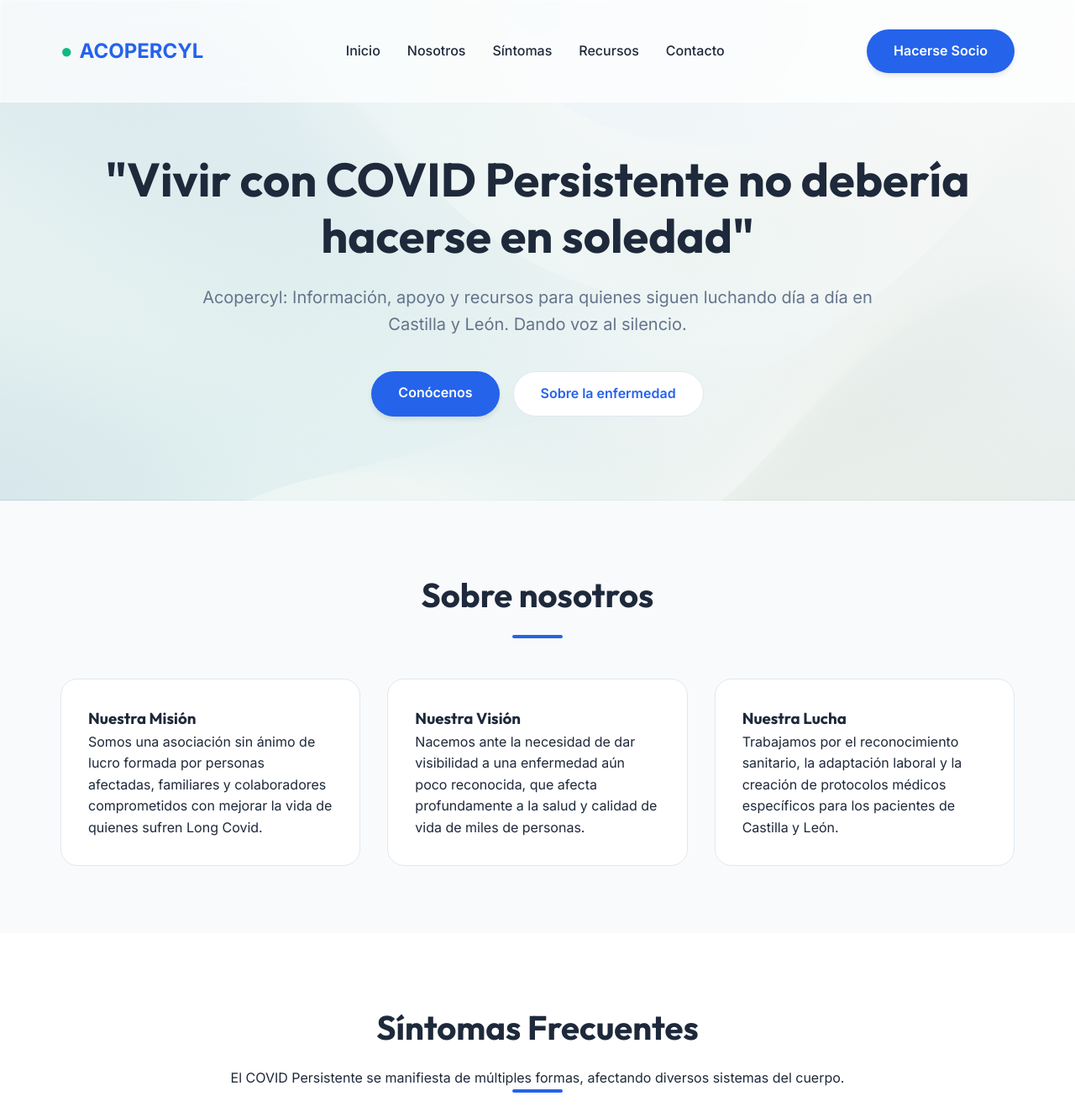
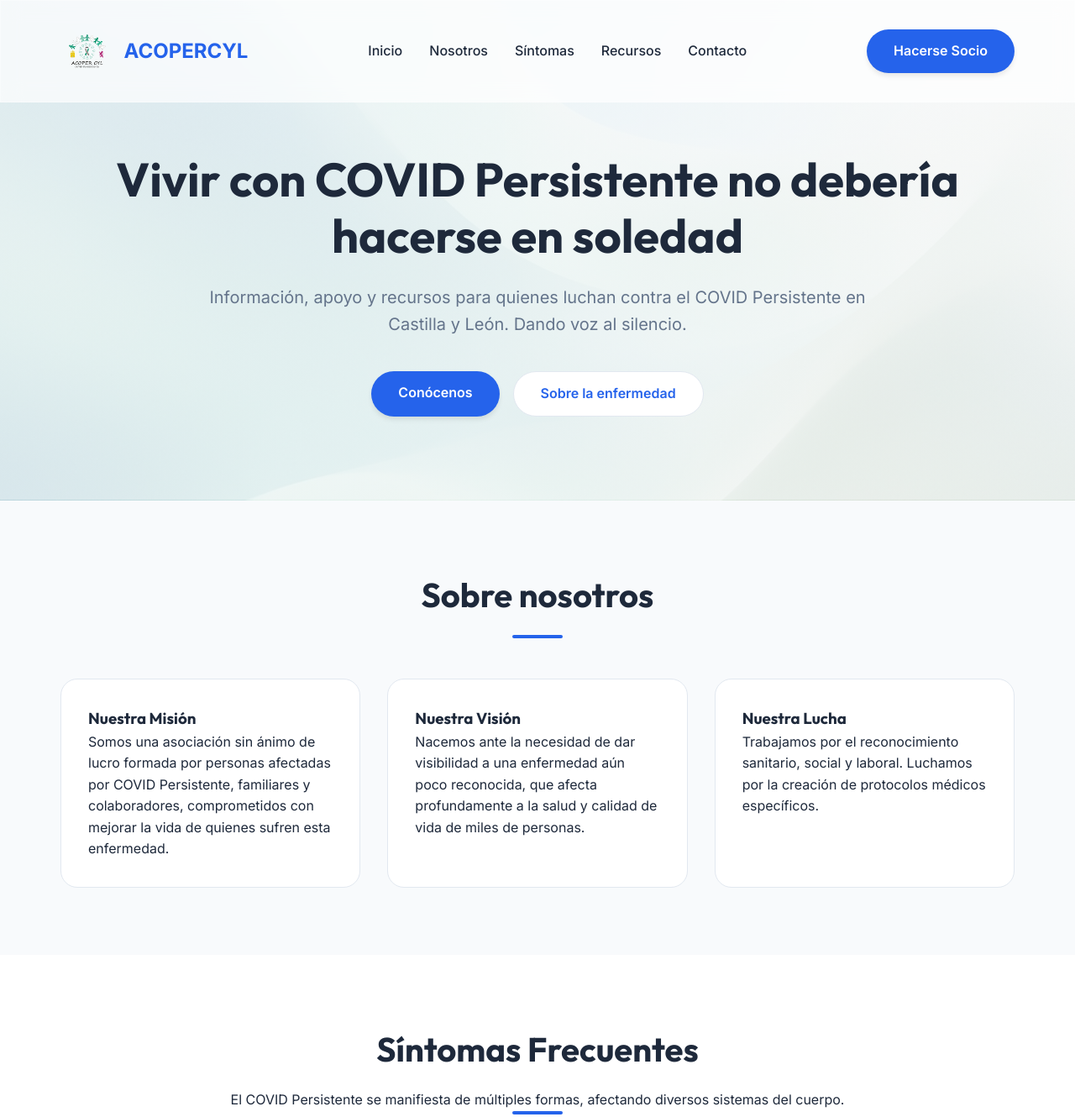
Before and after one commit to imagonbar/acopercyl-web, a website built with Vite: page index.html in a window 1280 px wide. Shown: the top 1330 px of the page at 84% size. Built offline with nearby package versions, Linux system fonts and the light colour scheme.

Commit message:
Integrate official ACOPERCYL logo in header, footer and favicon

```diff
--- a/assets/css/index.css
+++ b/assets/css/index.css
@@ -96,7 +96,11 @@ nav {
     text-decoration: none;
     display: flex;
     align-items: center;
-    gap: 0.5rem;
+    gap: 0.75rem;
+}
+
+.logo img {
+    object-fit: contain;
 }
 
 .nav-links {
--- a/index.html
+++ b/index.html
@@ -1,24 +1,28 @@
 <!DOCTYPE html>
 <html lang="es">
+
 <head>
     <meta charset="UTF-8">
     <meta name="viewport" content="width=device-width, initial-scale=1.0">
     <title>ACOPERCYL | Asociación de COVID Persistente de Castilla y León</title>
-    <meta name="description" content="Apoyo, visibilidad y recursos para personas afectadas por COVID Persistente en Castilla y León. No estás solo en esta lucha.">
+    <meta name="description"
+        content="Apoyo, visibilidad y recursos para personas afectadas por COVID Persistente en Castilla y León. No estás solo en esta lucha.">
 
     <!-- Styles -->
     <link rel="stylesheet" href="assets/css/index.css">
 
-    <!-- Favicon (Generar después) -->
-    <link rel="icon" type="image/png" href="assets/img/favicon.png">
+    <!-- Favicon -->
+    <link rel="icon" type="image/png" href="assets/img/logo.png">
 </head>
+
 <body>
 
     <header class="glass">
         <div class="container">
             <nav>
                 <a href="#" class="logo">
-                    <span style="color: var(--secondary)">●</span> ACOPERCYL
+                    <img src="assets/img/logo.png" alt="ACOPERCYL Logo" style="height: 50px; width: auto;">
+                    <span>ACOPERCYL</span>
                 </a>
                 <ul class="nav-links">
                     <li><a href="#inicio">Inicio</a></li>
@@ -36,8 +40,9 @@
         <!-- Hero Section -->
         <section id="inicio" class="hero">
             <div class="container">
-                <h1 class="font-heading">"Vivir con COVID Persistente no debería hacerse en soledad"</h1>
-                <p>Acopercyl: Información, apoyo y recursos para quienes siguen luchando día a día en Castilla y León. Dando voz al silencio.</p>
+                <h1 class="font-heading">Vivir con COVID Persistente no debería hacerse en soledad</h1>
+                <p>Información, apoyo y recursos para quienes luchan contra el COVID Persistente en
+                    Castilla y León. Dando voz al silencio.</p>
                 <div class="cta-group">
                     <a href="#nosotros" class="btn btn-primary">Conócenos</a>
                     <a href="#sintomas" class="btn btn-secondary">Sobre la enfermedad</a>
@@ -55,15 +60,20 @@
                 <div class="grid">
                     <div class="card">
                         <h3>Nuestra Misión</h3>
-                        <p>Somos una asociación sin ánimo de lucro formada por personas afectadas, familiares y colaboradores comprometidos con mejorar la vida de quienes sufren Long Covid.</p>
+                        <p>Somos una asociación sin ánimo de lucro formada por personas afectadas por COVID Persistente,
+                            familiares y colaboradores, comprometidos con mejorar la vida de quienes sufren esta
+                            enfermedad.
+                        </p>
                     </div>
                     <div class="card">
                         <h3>Nuestra Visión</h3>
-                        <p>Nacemos ante la necesidad de dar visibilidad a una enfermedad aún poco reconocida, que afecta profundamente a la salud y calidad de vida de miles de personas.</p>
+                        <p>Nacemos ante la necesidad de dar visibilidad a una enfermedad aún poco reconocida, que afecta
+                            profundamente a la salud y calidad de vida de miles de personas.</p>
                     </div>
                     <div class="card">
                         <h3>Nuestra Lucha</h3>
-                        <p>Trabajamos por el reconocimiento sanitario, la adaptación laboral y la creación de protocolos médicos específicos para los pacientes de Castilla y León.</p>
+                        <p>Trabajamos por el reconocimiento sanitario, social y laboral. Luchamos por la creación de
+                            protocolos médicos específicos.</p>
                     </div>
                 </div>
             </div>
@@ -74,7 +84,8 @@
             <div class="container">
                 <div class="section-title">
                     <h2>Síntomas Frecuentes</h2>
-                    <p>El COVID Persistente se manifiesta de múltiples formas, afectando diversos sistemas del cuerpo.</p>
+                    <p>El COVID Persistente se manifiesta de múltiples formas, afectando diversos sistemas del cuerpo.
+                    </p>
                     <div class="divider"></div>
                 </div>
                 <div class="grid">
@@ -119,8 +130,10 @@
                     <h3>¿Necesitas apoyo?</h3>
                     <p>Si eres un afectado/a o quieres colaborar con la asociación, no dudes en escribirnos.</p>
                     <div style="margin-top: 2rem;">
-                        <a href="mailto:afectadoscovidpersistentecyl@gmail.com" class="btn btn-primary" style="display: block; margin-bottom: 1rem;">Enviar un Email</a>
-                        <p style="font-size: 0.9rem; color: var(--text-muted);">afectadoscovidpersistentecyl@gmail.com</p>
+                        <a href="mailto:afectadoscovidpersistentecyl@gmail.com" class="btn btn-primary"
+                            style="display: block; margin-bottom: 1rem;">Enviar un Email</a>
+                        <p style="font-size: 0.9rem; color: var(--text-muted);">afectadoscovidpersistentecyl@gmail.com
+                        </p>
                     </div>
                 </div>
             </div>
@@ -129,11 +142,14 @@
 
     <footer style="padding: 40px 0; text-align: center; border-top: 1px solid var(--border);">
         <div class="container">
+            <img src="assets/img/logo.png" alt="ACOPERCYL Logo" style="height: 40px; margin-bottom: 15px; opacity: 0.8;">
             <p>&copy; 2026 ACOPERCYL - Asociación de COVID Persistente de Castilla y León</p>
-            <p style="font-size: 0.8rem; color: var(--text-muted); margin-top: 10px;">Diseño accesible y compromiso social.</p>
+            <p style="font-size: 0.8rem; color: var(--text-muted); margin-top: 10px;">Diseño accesible y compromiso
+                social.</p>
         </div>
     </footer>
 
     <script src="assets/js/index.js"></script>
 </body>
+
 </html>
```
Also changed, not shown: contenido_v01_IGB.html (+1 -2 lines), package.json (added, +29 -0 lines), assets/img/logo.png (added), 2 other files.
